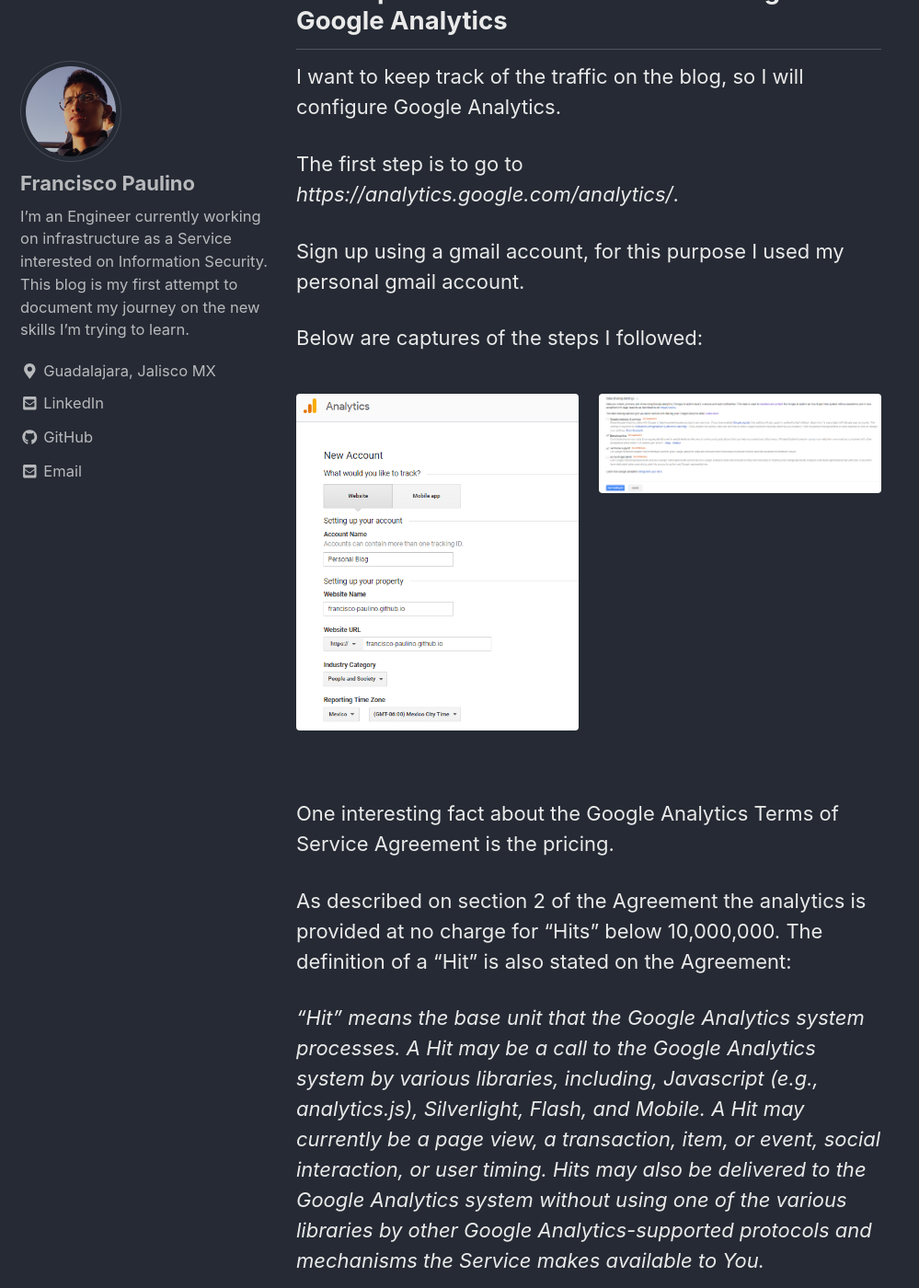
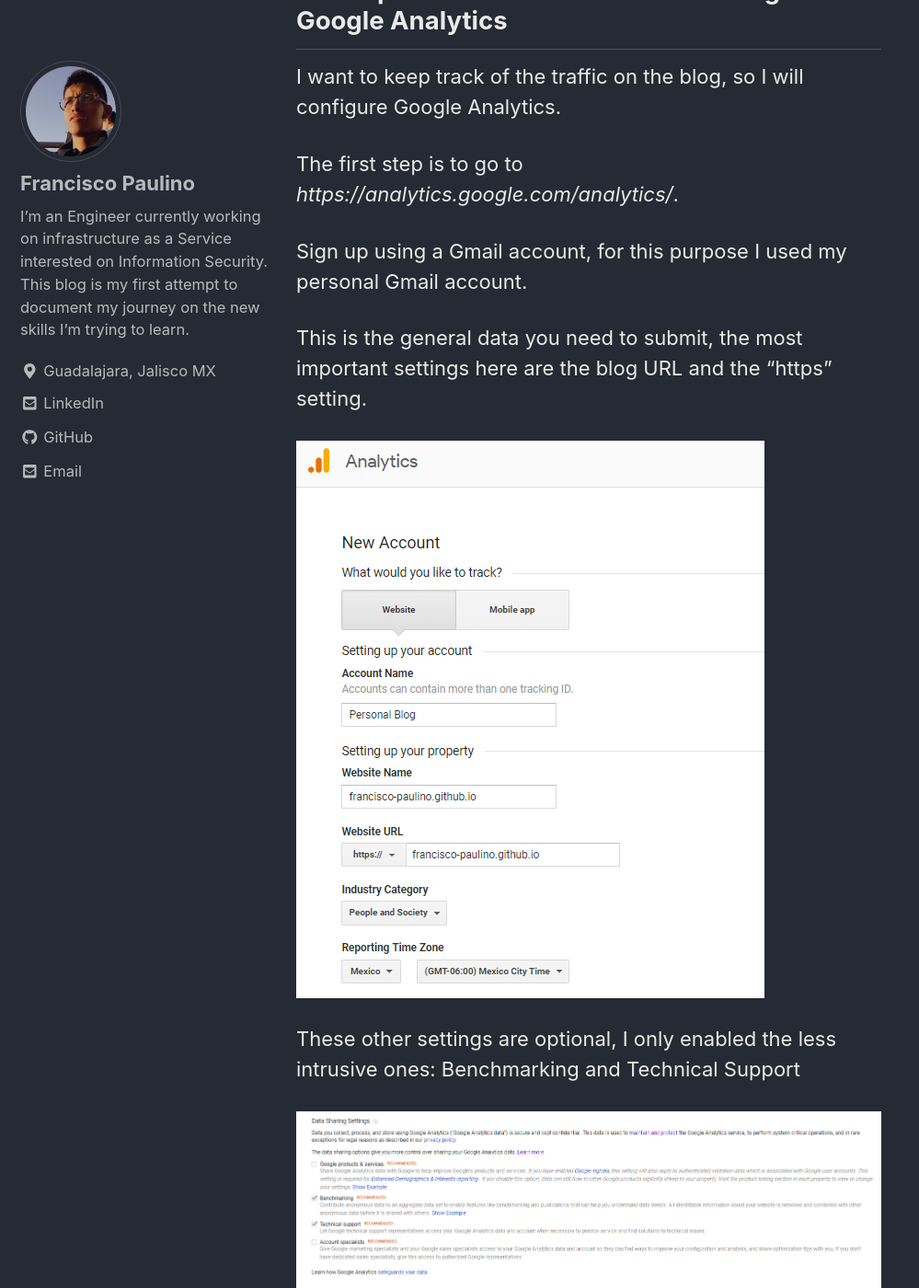
Before and after one commit to francisco-paulino/blog, a Jekyll site: the page built from _posts/2019-02-16-addtional-blog-config.md, in a window 1280 px wide and 1400 px high, scrolled down 317 px. Shown: the whole window at 92% size, without its empty margins (0-999 px from the left). Built offline with Jekyll 4.4.1, drawn with Linux system fonts in a browser that asks for light colours; cached includes are drawn as plain includes; some of the changed text lies outside the part shown.

Commit message:
updated post

```diff
--- a/_posts/2019-02-16-addtional-blog-config.md
+++ b/_posts/2019-02-16-addtional-blog-config.md
@@ -10,14 +10,15 @@
 
 The first step is to go to *https://analytics.google.com/analytics/*.
 
-Sign up using a gmail account, for this purpose I used my personal gmail account.
+Sign up using a Gmail account, for this purpose I used my personal Gmail account.
 
-Below are captures of the steps I followed:
-<figure class="half">
-    <a href="/images/googleanalytics_createaccount.PNG"><img src="/images/googleanalytics_createaccount.PNG"></a>
-    <a href="/images/googleanalytics_datasharing.PNG"><img src="/images/googleanalytics_datasharing.PNG"></a>
-    <figcaption></figcaption>
-</figure>
+This is the general data you need to submit, the most important settings here are the blog URL and the "https" setting.
+
+<img src="{{ site.url }}{{ site.baseurl }}/images/googleanalytics_createaccount.PNG" alt="">
+
+These other settings are optional, I only enabled the less intrusive ones: Benchmarking and Technical Support
+
+<img src="{{ site.url }}{{ site.baseurl }}/images/googleanalytics_datasharing.PNG" alt="">
 
 One interesting fact about the Google Analytics Terms of Service Agreement is the pricing.
 
```
Also changed, not shown: other parts of _posts/2019-02-16-addtional-blog-config.md (+1 -1 lines), _posts/2019-02-15-firstpost.md (+3 -1 lines).
